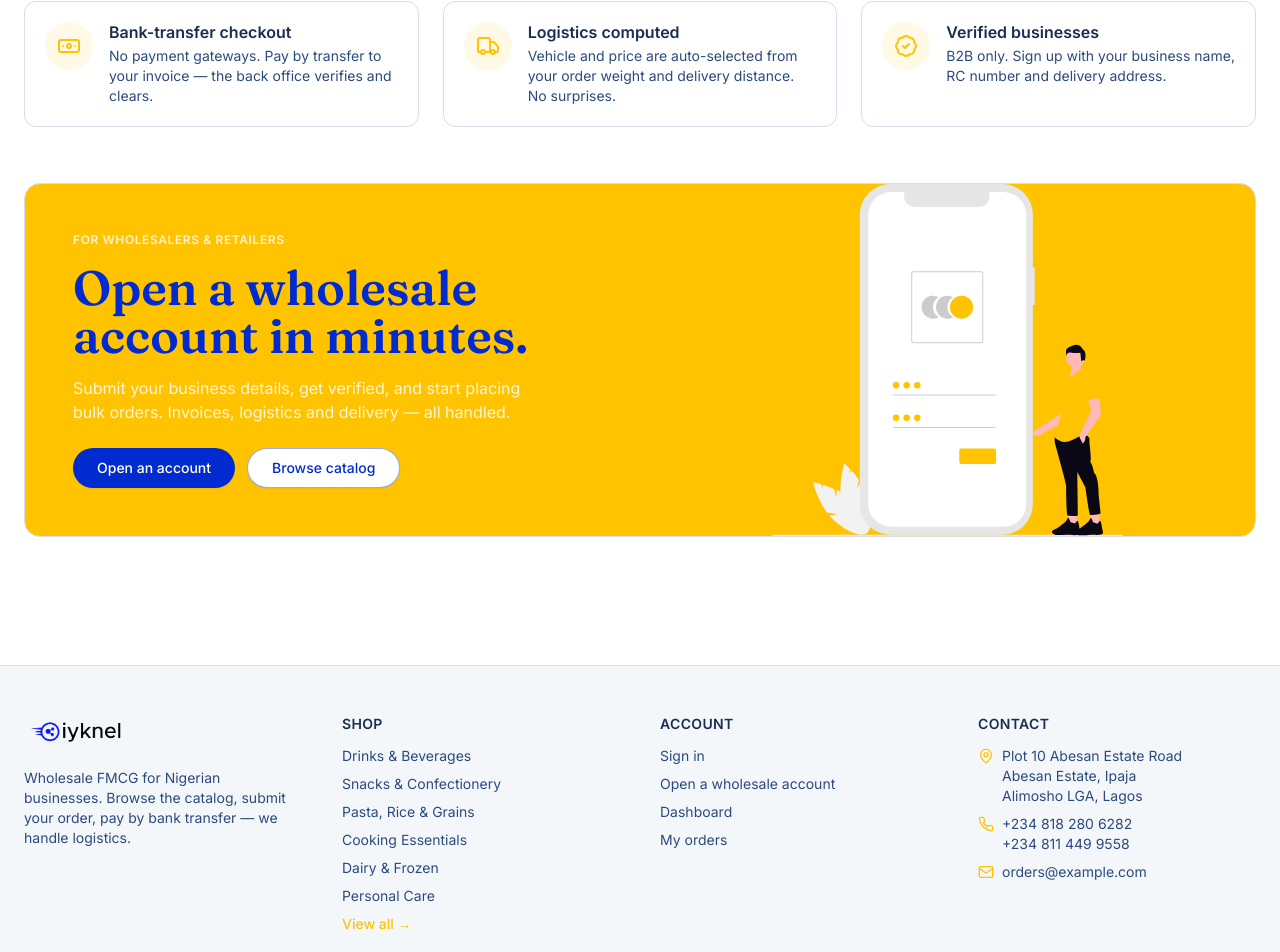
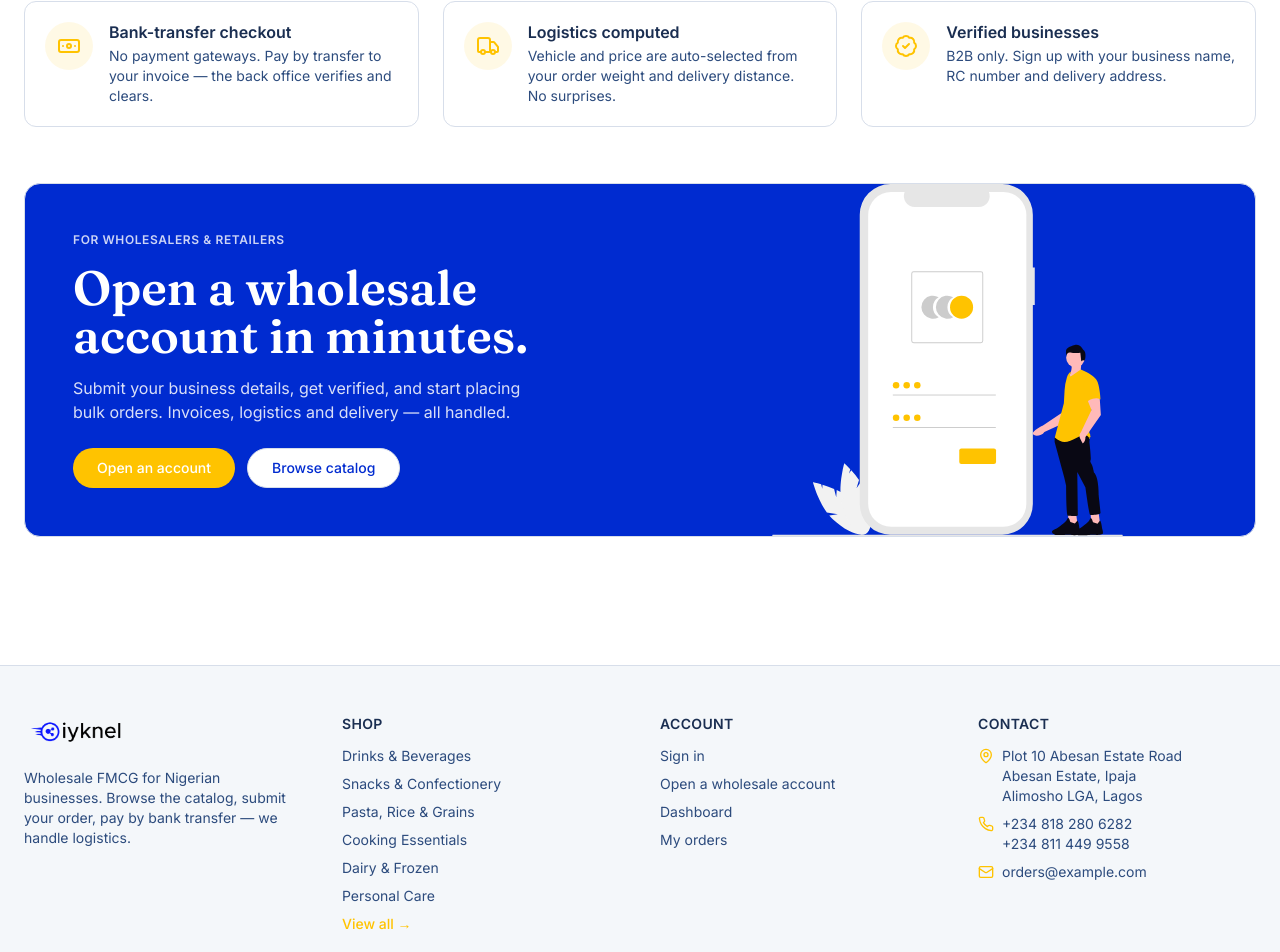
Before and after one commit to hsetsdigitals24/iyknel, a Next.js app: page / in a window 1280 px wide. Shown: the part 1563-2515 px from the top of the page. Built offline with nearby package versions, Linux system fonts and the light colour scheme; no server answers; the database is empty.

Commit message:
updated colors

```diff
--- a/app/page.tsx
+++ b/app/page.tsx
@@ -142,12 +142,12 @@ export default async function LandingPage() {
 
         {/* Secondary banner */}
         <section className="container pb-16">
-          <div className="grid overflow-hidden rounded-2xl border bg-[#ffc300] text-white md:grid-cols-2">
+          <div className="grid overflow-hidden rounded-2xl border bg-[#002bd0] text-white md:grid-cols-2">
             <div className="flex flex-col justify-center gap-4 p-8 md:p-12">
               <span className="text-xs font-semibold uppercase tracking-wider text-white/80">
                 For wholesalers & retailers
               </span>
-              <h3 className="font-serif text-3xl font-semibold leading-tight md:text-5xl text-[#002bd0]">
+              <h3 className="font-serif text-3xl font-semibold leading-tight md:text-5xl text-white">
                 Open a wholesale account in minutes.
               </h3>
               <p className="max-w-md text-white/85">
@@ -155,14 +155,14 @@ export default async function LandingPage() {
                 logistics and delivery — all handled.
               </p>
               <div className="flex flex-wrap gap-3 pt-2">
-                <Button asChild size="lg" variant="secondary" className="rounded-full bg-[#002bd0] text-white hover:bg-[#002bd0]/90">
+                <Button asChild size="lg" variant="secondary" className="rounded-full bg-[#ffc300] text-white hover:bg-[#002bd0]/90">
                   <Link href="/register">Open an account</Link>
                 </Button>
                 <Button
                   asChild
                   size="lg"
                   variant="outline"
-                  className="rounded-full border-[#002bd0]/40 bg-white text-[#002bd0] hover:bg-primary-foreground/10 hover:text-primary-foreground"
+                  className="rounded-full bg-white text-[#002bd0] hover:bg-primary-foreground/10 hover:text-primary-foreground"
                 >
                   <Link href="/products">Browse catalog</Link>
                 </Button>
```
Also changed, not shown: 1 other file (tests, documents, lock files or other folders).
